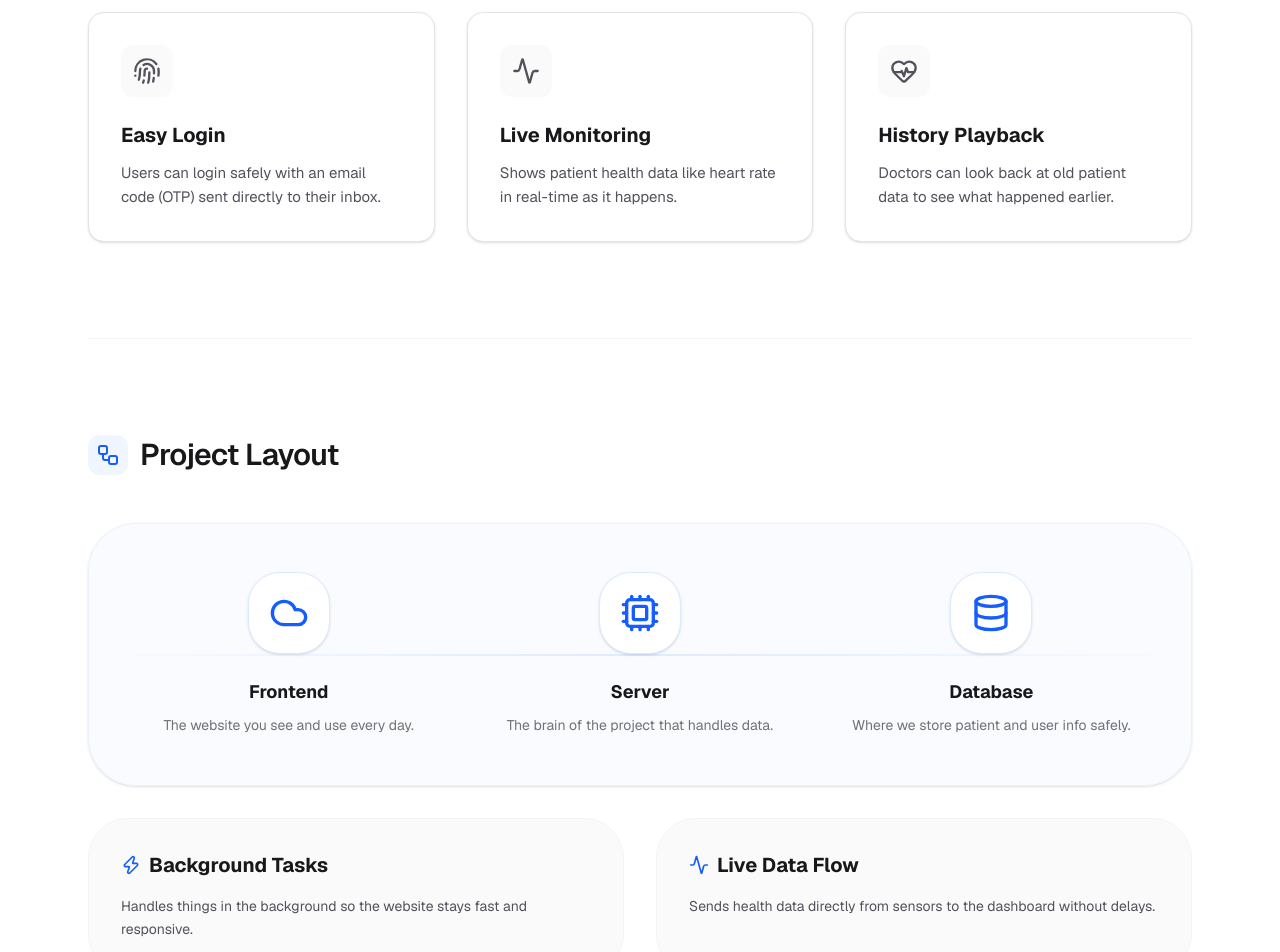
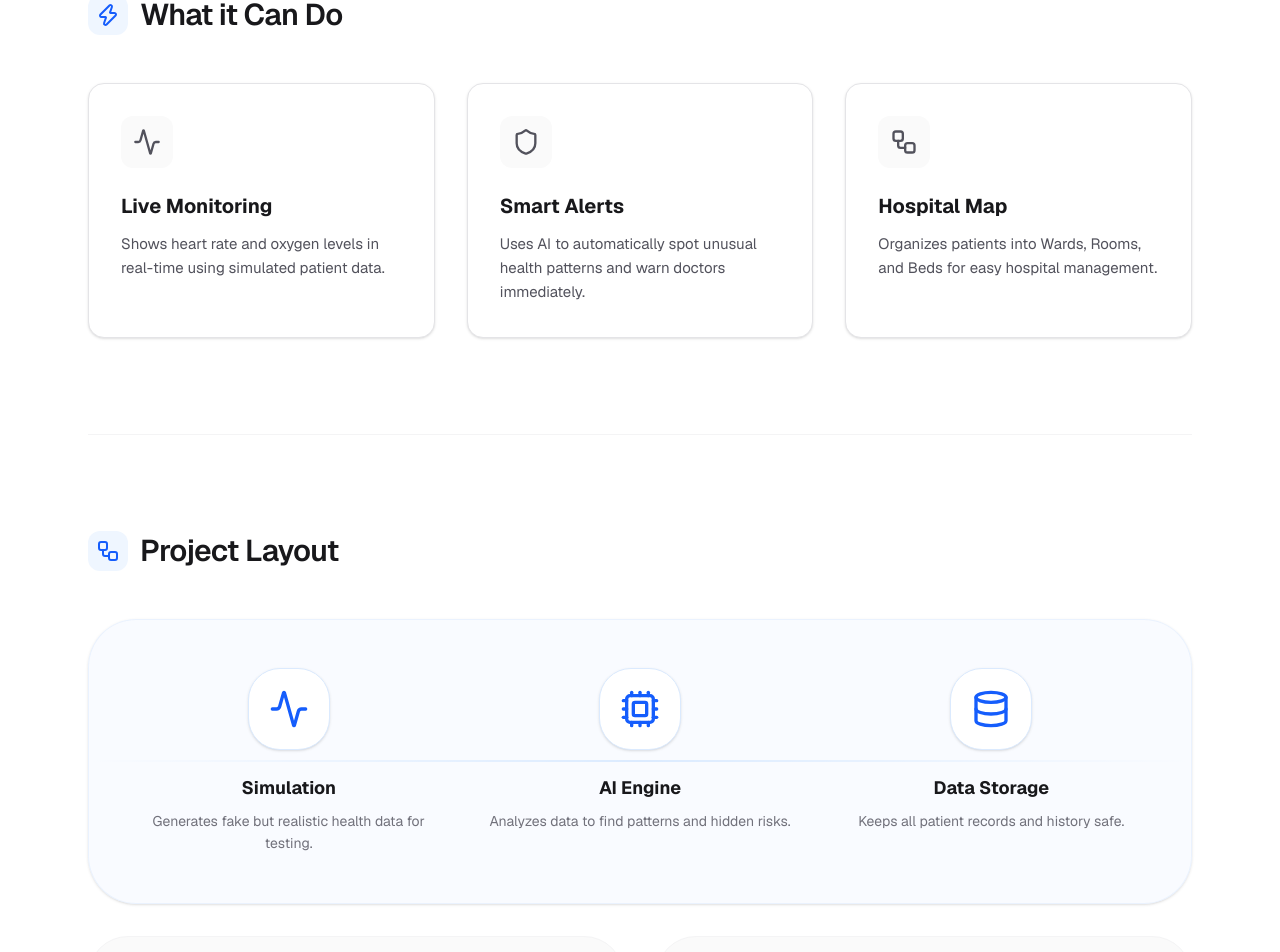
Before and after one commit to sreenandpk/CareStream, a Next.js app in the folder frontend/: page /docs in a window 1280 px wide. Shown: the part 1285-2237 px from the top of the page. Built offline with nearby package versions, Linux system fonts and the light colour scheme; no server answers.

Commit message:
docs: synchronize prototype documentation with Notion blueprints

```diff
--- a/frontend/src/app/docs/page.tsx
+++ b/frontend/src/app/docs/page.tsx
@@ -51,7 +51,9 @@ export default function DocsPage() {
                         <TechBadge label="Tailwind" category="Styling" />
                         <TechBadge label="Django" category="Backend" />
                         <TechBadge label="PostgreSQL" category="Database" />
-                        <TechBadge label="Redis" category="Real-time" />
+                        <TechBadge label="Redis/Celery" category="Tasks" />
+                        <TechBadge label="Scikit-Learn" category="AI Engine" />
+                        <TechBadge label="WebSockets" category="Real-time" />
                     </div>
                 </DocsSection>
 
@@ -59,21 +61,21 @@ export default function DocsPage() {
                 <DocsSection id="capabilities" title="What it Can Do" icon={Zap}>
                     <div className="grid md:grid-cols-3 gap-8">
                         <DocsCard
-                            title="Easy Login"
-                            description="Users can login safely with an email code (OTP) sent directly to their inbox."
-                            icon={Fingerprint}
+                            title="Live Monitoring"
+                            description="Shows heart rate and oxygen levels in real-time using simulated patient data."
+                            icon={Activity}
                             delay={0.1}
                         />
                         <DocsCard
-                            title="Live Monitoring"
-                            description="Shows patient health data like heart rate in real-time as it happens."
-                            icon={Activity}
+                            title="Smart Alerts"
+                            description="Uses AI to automatically spot unusual health patterns and warn doctors immediately."
+                            icon={Shield}
                             delay={0.2}
                         />
                         <DocsCard
-                            title="History Playback"
-                            description="Doctors can look back at old patient data to see what happened earlier."
-                            icon={HeartPulse}
+                            title="Hospital Map"
+                            description="Organizes patients into Wards, Rooms, and Beds for easy hospital management."
+                            icon={Workflow}
                             delay={0.3}
                         />
                     </div>
@@ -86,24 +88,24 @@ export default function DocsPage() {
                             <div className="grid md:grid-cols-3 gap-12 relative z-10">
                                 <div className="flex flex-col items-center text-center">
                                     <div className="p-5 bg-white rounded-[2rem] text-blue-600 mb-6 border border-blue-100 shadow-sm">
-                                        <Cloud size={40} />
+                                        <Activity size={40} />
                                     </div>
-                                    <h4 className="text-zinc-900 font-bold text-lg mb-2">Frontend</h4>
-                                    <p className="text-zinc-500 text-sm leading-relaxed">The website you see and use every day.</p>
+                                    <h4 className="text-zinc-900 font-bold text-lg mb-2">Simulation</h4>
+                                    <p className="text-zinc-500 text-sm leading-relaxed">Generates fake but realistic health data for testing.</p>
                                 </div>
                                 <div className="flex flex-col items-center text-center">
                                     <div className="p-5 bg-white rounded-[2rem] text-blue-600 mb-6 border border-blue-100 shadow-sm">
                                         <Cpu size={40} />
                                     </div>
-                                    <h4 className="text-zinc-900 font-bold text-lg mb-2">Server</h4>
-                                    <p className="text-zinc-500 text-sm leading-relaxed">The brain of the project that handles data.</p>
+                                    <h4 className="text-zinc-900 font-bold text-lg mb-2">AI Engine</h4>
+                                    <p className="text-zinc-500 text-sm leading-relaxed">Analyzes data to find patterns and hidden risks.</p>
                                 </div>
                                 <div className="flex flex-col items-center text-center">
                                     <div className="p-5 bg-white rounded-[2rem] text-blue-600 mb-6 border border-blue-100 shadow-sm">
                                         <Database size={40} />
                                     </div>
-                                    <h4 className="text-zinc-900 font-bold text-lg mb-2">Database</h4>
-                                    <p className="text-zinc-500 text-sm leading-relaxed">Where we store patient and user info safely.</p>
+                                    <h4 className="text-zinc-900 font-bold text-lg mb-2">Data Storage</h4>
+                                    <p className="text-zinc-500 text-sm leading-relaxed">Keeps all patient records and history safe.</p>
                                 </div>
                             </div>
                             <div className="absolute top-1/2 left-0 w-full h-[1px] bg-linear-to-r from-transparent via-blue-200 to-transparent -translate-y-1/2 hidden md:block" />
@@ -113,19 +115,20 @@ export default function DocsPage() {
                             <div className="p-8 bg-zinc-50 rounded-[2.5rem] border border-zinc-100">
                                 <h4 className="text-xl font-bold mb-4 flex items-center gap-2">
                                     <Zap className="text-blue-600" size={20} />
-                                    Background Tasks
+                                    Fast Notifications
                                 </h4>
                                 <p className="text-zinc-600 text-sm leading-relaxed">
-                                    Handles things in the background so the website stays fast and responsive.
+                                    Uses "WebSockets" to send health updates to the screen without needing to refresh.
                                 </p>
                             </div>
                             <div className="p-8 bg-zinc-50 rounded-[2.5rem] border border-zinc-100">
                                 <h4 className="text-xl font-bold mb-4 flex items-center gap-2">
-                                    <Activity className="text-blue-600" size={20} />
-                                    Live Data Flow
+                                    <Terminal className="text-blue-600" size={20} />
+                                    Task Workers
+                                    <span className="ml-2 px-2 py-0.5 bg-blue-100 text-blue-700 text-[9px] rounded-full">Redis + Celery</span>
                                 </h4>
                                 <p className="text-zinc-600 text-sm leading-relaxed">
-                                    Sends health data directly from sensors to the dashboard without delays.
+                                    Handles heavy data calculations in the background to keep the website smooth.
                                 </p>
                             </div>
                         </div>
```
